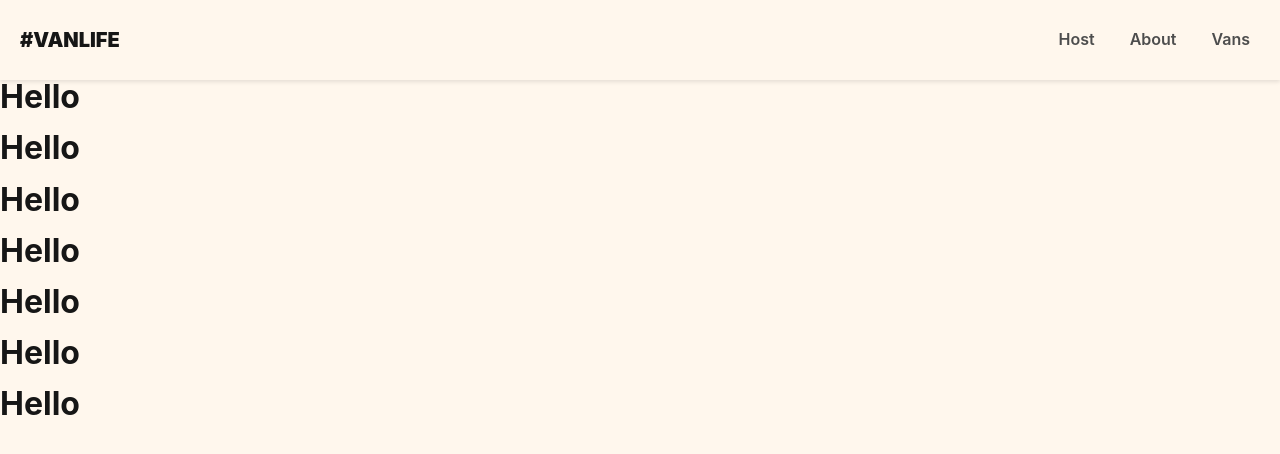
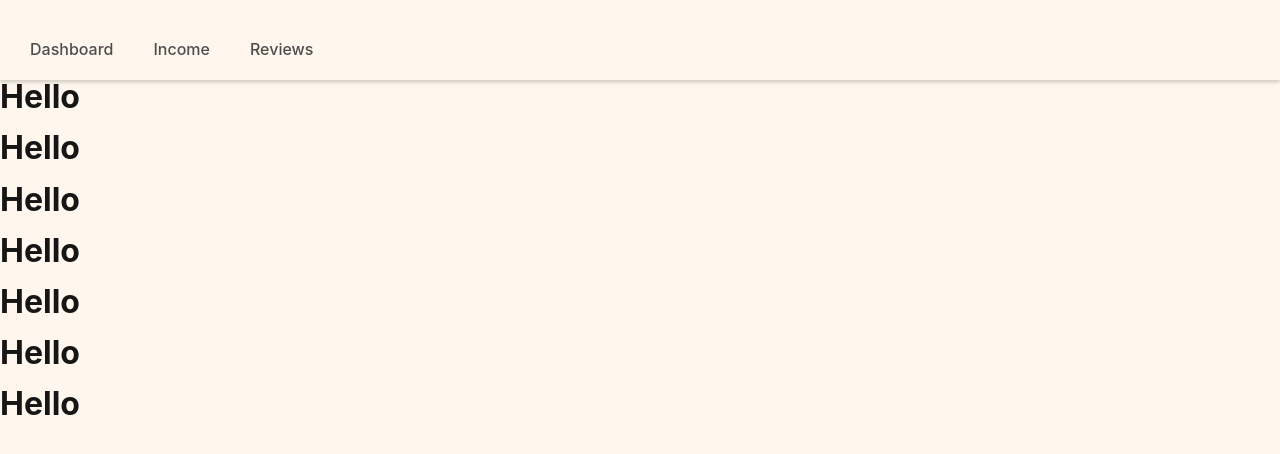
Before and after one commit to LuqmanNurhakimRosli/VanLife-App, a React (Vite) app: page /host in a window 1280 px wide. Shown: the top 454 px of the page. Built offline with nearby package versions, Linux system fonts and the light colour scheme; what miragejs would draw is missing.

Commit message:
salah ni

```diff
--- a/src/components/HostLayout.tsx
+++ b/src/components/HostLayout.tsx
@@ -1,8 +1,16 @@
-import {Outlet} from 'react-router-dom'
+import {Outlet, Link} from 'react-router-dom'
+import './css/hostlayout.css'
 
 function HostLayout() {
   return (
     <div>
+        <header>
+        <nav className="nav">
+            <Link to="/host">Dashboard</Link>
+            <Link to="/host/income">Income</Link>
+            <Link to="/host/reviews">Reviews</Link>
+        </nav>
+    </header>
         <Outlet />
     </div>
   )
--- /dev/null
+++ b/src/components/css/HostLayout.css
@@ -0,0 +1,38 @@
+header {
+    background-color: #FFF7ED;
+    padding: 20px;
+    margin-top: 0px;
+}
+
+.nav {
+    display: flex;
+    gap: 20px;
+    margin-top: 20px;
+}
+
+.nav a {
+    text-decoration: none;
+    color: #4D4D4D;
+    font-weight: 500;
+    padding: 5px 10px;
+    border-radius: 5px;
+    transition: all 0.3s ease;
+}
+
+.nav a:hover {
+    background-color: #FFEAD0;
+    color: #161616;
+}
+
+.nav a.active {
+    background-color: #FFEAD0;
+    color: #161616;
+    font-weight: 600;
+}
+
+.logo-brand {
+    font-size: 1.5rem;
+    font-weight: bold;
+    color: #161616;
+    text-decoration: none;
+}
```
